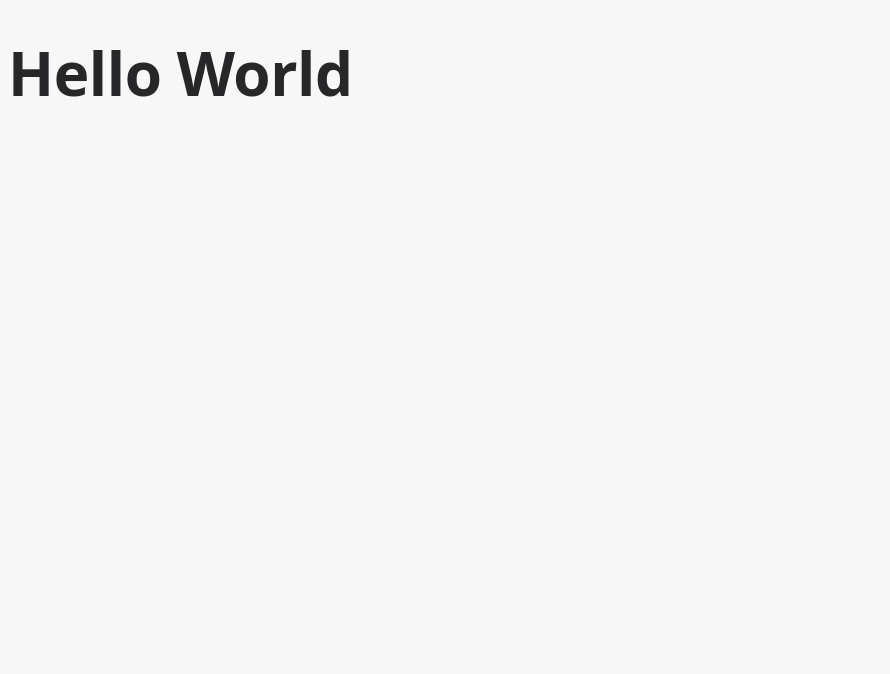
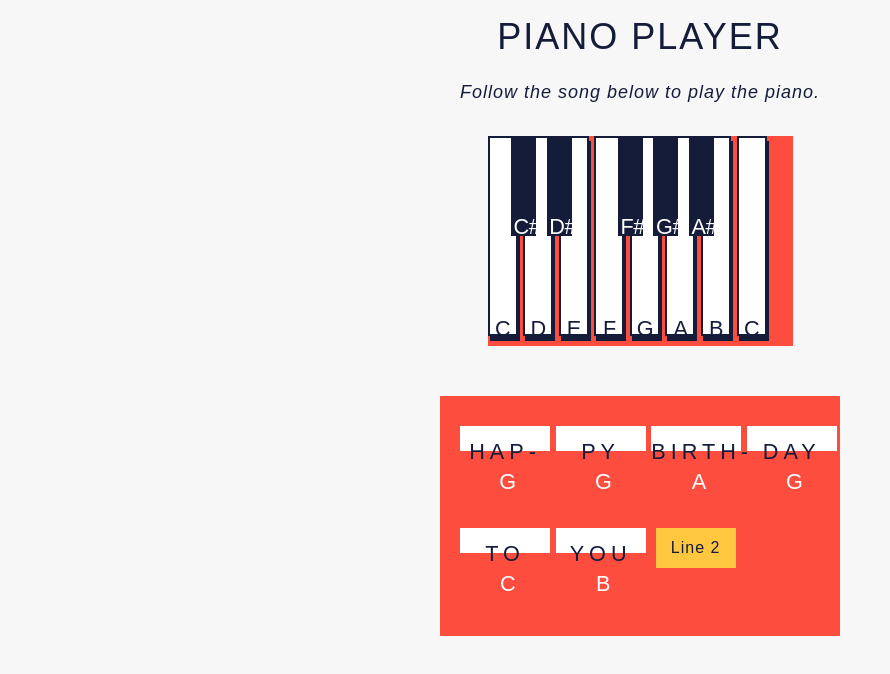
Before and after one commit to scottdh/piano, a website: page src/index.html in a window 1280 px wide. Shown: the whole page, without its empty margins (0-890 px from the left). Drawn offline with nearby package versions, Linux system fonts and the light colour scheme; files that its build step writes are made by us from their sources.

Commit message:
added code from codecademy

```diff
--- a/src/index.html
+++ b/src/index.html
@@ -2,16 +2,90 @@
 <html lang="en">
   <head>
     <meta charset="UTF-8" />
-    <meta http-equiv="X-UA-Compatible" content="IE=edge" />
-    <meta name="viewport" content="width=device-width, initial-scale=1.0" />
+    <link rel="stylesheet" href="./css/style.css" />
+  </head>
 
-    <link rel="stylesheet" href="./css/style.css" />
+  <body>
+    <p class="title">Piano Player</p>
+    <p id="demo">Follow the song below to play the piano.</p>
+    <section class="piano">
+      <section id="c-key" class="key">
+        <section class="keynote">C</section>
+      </section>
+      <section id="c-sharp-key" class="black-key">
+        <section class="black-keynote">C#</section>
+      </section>
+      <section id="d-key" class="key">
+        <section class="keynote">D</section>
+      </section>
+      <section id="d-sharp-key" class="black-key">
+        <section class="black-keynote">D#</section>
+      </section>
+      <section id="e-key" class="key">
+        <section class="keynote">E</section>
+      </section>
+      <section id="f-key" class="key">
+        <section class="keynote">F</section>
+      </section>
+      <section id="f-sharp-key" class="black-key">
+        <section class="black-keynote">F#</section>
+      </section>
+      <section id="g-key" class="key">
+        <section class="keynote">G</section>
+      </section>
+      <section id="g-sharp-key" class="black-key">
+        <section class="black-keynote">G#</section>
+      </section>
+      <section id="a-key" class="key">
+        <section class="keynote">A</section>
+      </section>
+      <section id="a-sharp-key" class="black-key">
+        <section class="black-keynote">A#</section>
+      </section>
+      <section id="b-key" class="key">
+        <section class="keynote">B</section>
+      </section>
+      <section id="high-c-key" class="key">
+        <div class="keynote">C</div>
+      </section>
+    </section>
 
-    <title>Hello World</title>
-  </head>
-  <body>
-    <main class="flow">
-      <h1>Hello World</h1>
-    </main>
+    <section id="lyrics">
+      <section id="column-one">
+        <section id="word-one">HAP-</section>
+        <section id="letter-note-one">G</section>
+      </section>
+      <section id="column-two">
+        <section id="word-two">PY</section>
+        <section id="letter-note-two">G</section>
+      </section>
+      <section id="column-three">
+        <section id="word-three">BIRTH-</section>
+        <section id="letter-note-three">A</section>
+      </section>
+      <section id="column-four">
+        <section id="word-four">DAY</section>
+        <section id="letter-note-four">G</section>
+      </section>
+      <section id="column-five">
+        <section id="word-five">TO</section>
+        <section id="letter-note-five">C</section>
+      </section>
+      <section id="column-six">
+        <section id="word-six">YOU</section>
+        <section id="letter-note-six">B</section>
+      </section>
+      <section id="column-optional" class="column-optional">
+        <section id="word-optional">END</section>
+        <section id="letter-note-optional">A</section>
+      </section>
+
+      <button id="first-next-line">Line 2</button>
+      <button id="second-next-line">Line 3</button>
+      <button id="third-next-line">Line 4</button>
+      <button id="fourth-next-line">Reset</button>
+    </section>
+
+    <script src="main.js"></script>
   </body>
 </html>
--- /dev/null
+++ b/src/main.js
@@ -0,0 +1,82 @@
+// The keys and notes variables store the piano keys
+const keys = [
+  "c-key",
+  "d-key",
+  "e-key",
+  "f-key",
+  "g-key",
+  "a-key",
+  "b-key",
+  "high-c-key",
+  "c-sharp-key",
+  "d-sharp-key",
+  "f-sharp-key",
+  "g-sharp-key",
+  "a-sharp-key",
+];
+
+const notes = [];
+
+keys.forEach(function (key) {
+  notes.push(document.getElementById(key));
+});
+
+// Write named functions that change the color of the keys below
+const keyPlay = (event) => {
+  event.target.style.backgroundColor = "blue";
+};
+
+const keyReturn = (event) => {
+  event.target.style.backgroundColor = "";
+};
+
+// Write a named function with event handler properties
+function keyPlayEventAssignment(note) {
+  note.onmousedown = function (event) {
+    keyPlay(event);
+  };
+  note.onmouseup = function (event) {
+    keyReturn(event);
+  };
+}
+
+// Write a loop that runs the array elements through the function
+notes.forEach(keyPlayEventAssignment);
+
+// These variables store the buttons that progress the user through the lyrics
+let nextOne = document.getElementById("first-next-line");
+let nextTwo = document.getElementById("second-next-line");
+let nextThree = document.getElementById("third-next-line");
+let startOver = document.getElementById("fourth-next-line");
+
+// This variable stores the '-END' lyric element
+let lastLyric = document.getElementById("column-optional");
+
+// These statements are "hiding" all the progress buttons, but the first one
+nextTwo.hidden = true;
+nextThree.hidden = true;
+startOver.hidden = true;
+
+// Write anonymous event handler property and function for the first progress button
+
+// Write anonymous event handler property and function for the second progress button
+
+// Write anonymous event handler property and function for the third progress button
+
+// This is the event handler property and function for the startOver button
+startOver.onclick = function () {
+  nextOne.hidden = false;
+  startOver.hidden = true;
+  document.getElementById("word-one").innerHTML = "HAP-";
+  document.getElementById("letter-note-one").innerHTML = "G";
+  document.getElementById("word-two").innerHTML = "PY";
+  document.getElementById("letter-note-two").innerHTML = "G";
+  document.getElementById("word-three").innerHTML = "BIRTH-";
+  document.getElementById("letter-note-three").innerHTML = "A";
+  document.getElementById("word-four").innerHTML = "DAY";
+  document.getElementById("letter-note-four").innerHTML = "G";
+  document.getElementById("word-five").innerHTML = "TO";
+  document.getElementById("letter-note-five").innerHTML = "C";
+  document.getElementById("word-six").innerHTML = "YOU!";
+  document.getElementById("letter-note-six").innerHTML = "B";
+};
--- a/src/sass/_home.scss
+++ b/src/sass/_home.scss
@@ -1 +1,137 @@
 @use "./design-tokens/breakpoints";
+
+body {
+  margin: 0;
+  padding: 0;
+  font-family: sans-serif;
+  background: #ffc63f;
+}
+.title {
+  font-size: 36px;
+  margin-top: 10px;
+  margin-bottom: 0px;
+  padding: 0;
+  color: #141c3a;
+  text-transform: uppercase;
+  letter-spacing: 2px;
+  text-align: center;
+}
+#demo {
+  text-align: center;
+  font-size: 18px;
+  margin-top: 15px;
+  color: #141c3a;
+  letter-spacing: 1px;
+  font-style: italic;
+}
+.piano {
+  width: 305px;
+  height: 210px;
+  display: block;
+  margin: 0 auto;
+  background-color: #fd4d3f;
+  margin-top: 30px;
+}
+.key {
+  width: 30px;
+  height: 200px;
+  display: inline-block;
+  border: solid #141c3a 2px;
+  box-shadow: 2px 5px;
+  background-color: white;
+  color: #141c3a;
+}
+.black-key {
+  width: 25px;
+  height: 100px;
+  display: inline-block;
+  background-color: #141c3a;
+  color: white;
+  position: absolute;
+  margin-left: -12px;
+  padding: 0px;
+}
+.keynote {
+  width: 20px;
+  height: 20px;
+  text-align: center;
+  display: block;
+  margin: 0 auto;
+  margin-top: 175px;
+  color: #141c3a;
+}
+.black-keynote {
+  width: 20px;
+  height: 20px;
+  text-align: center;
+  display: block;
+  margin: 0 auto;
+  margin-top: 75px;
+}
+#lyrics {
+  width: 400px;
+  height: 240px;
+  display: block;
+  margin: 0 auto;
+  padding-left: 20px;
+  margin-top: 50px;
+  background-color: #fd4d3f;
+}
+#column-one,
+#column-two,
+#column-three,
+#column-four,
+#column-five,
+#column-six,
+#column-optional {
+  width: 90px;
+  display: inline-block;
+  text-align: center;
+  margin-top: 30px;
+}
+#column-optional {
+  display: none;
+}
+#word-one,
+#word-two,
+#word-three,
+#word-four,
+#word-five,
+#word-six,
+#word-optional {
+  background-color: white;
+  width: 90px;
+  height: 25px;
+  padding-top: 10px;
+  letter-spacing: 5px;
+  color: #141c3a;
+}
+#letter-note-one,
+#letter-note-two,
+#letter-note-three,
+#letter-note-four,
+#letter-note-five,
+#letter-note-six,
+#letter-note-optional {
+  color: white;
+  width: 25px;
+  height: 25px;
+  margin-top: 15px;
+  margin-left: 35px;
+}
+#first-next-line,
+#second-next-line,
+#third-next-line,
+#fourth-next-line {
+  width: 80px;
+  height: 40px;
+  font-size: 16px;
+  position: absolute;
+  margin-top: 30px;
+  margin-left: 10px;
+  border: none;
+  background-color: #ffc63f;
+  color: #141c3a;
+  letter-spacing: 1px;
+  cursor: pointer;
+}
```
